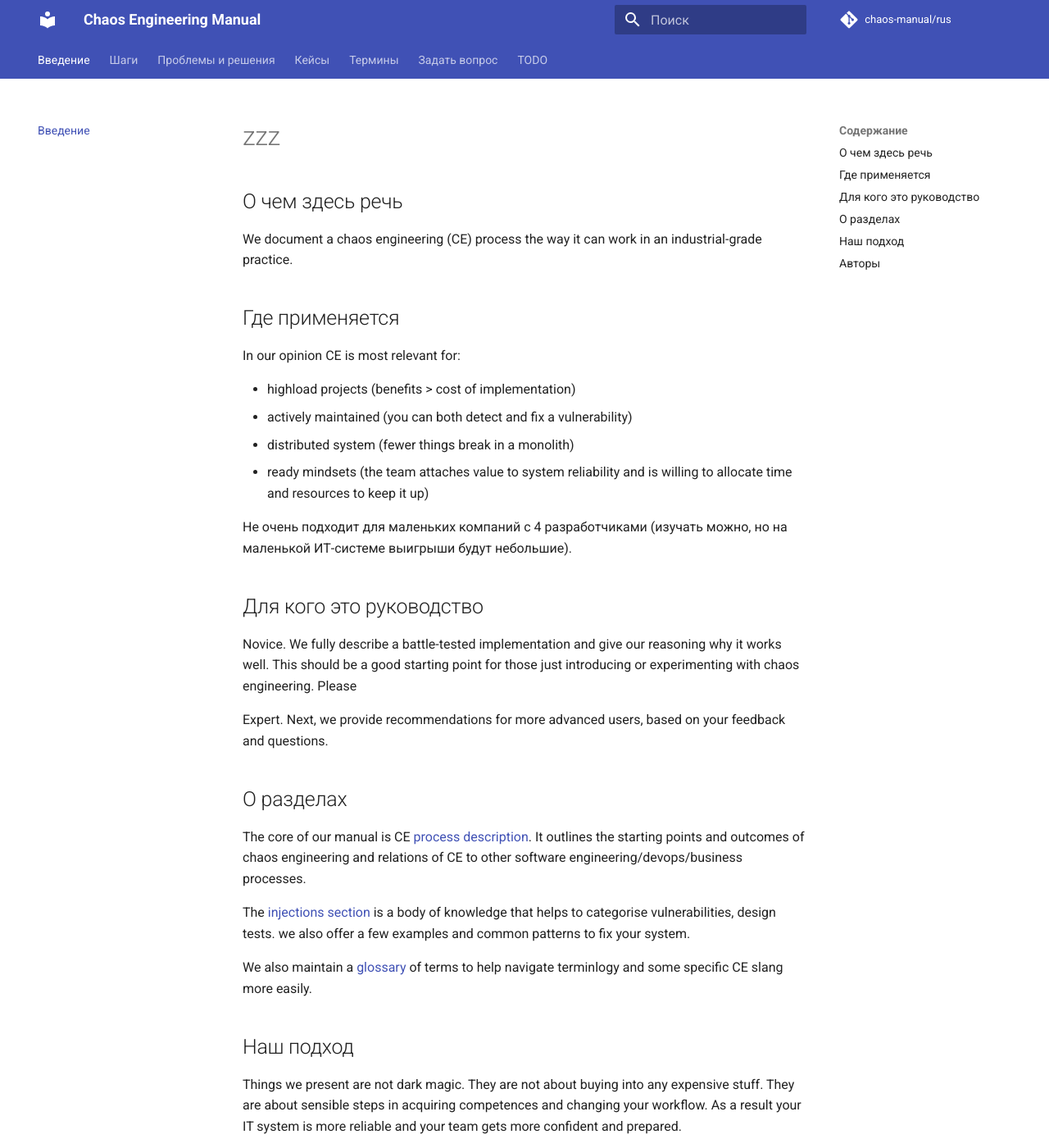
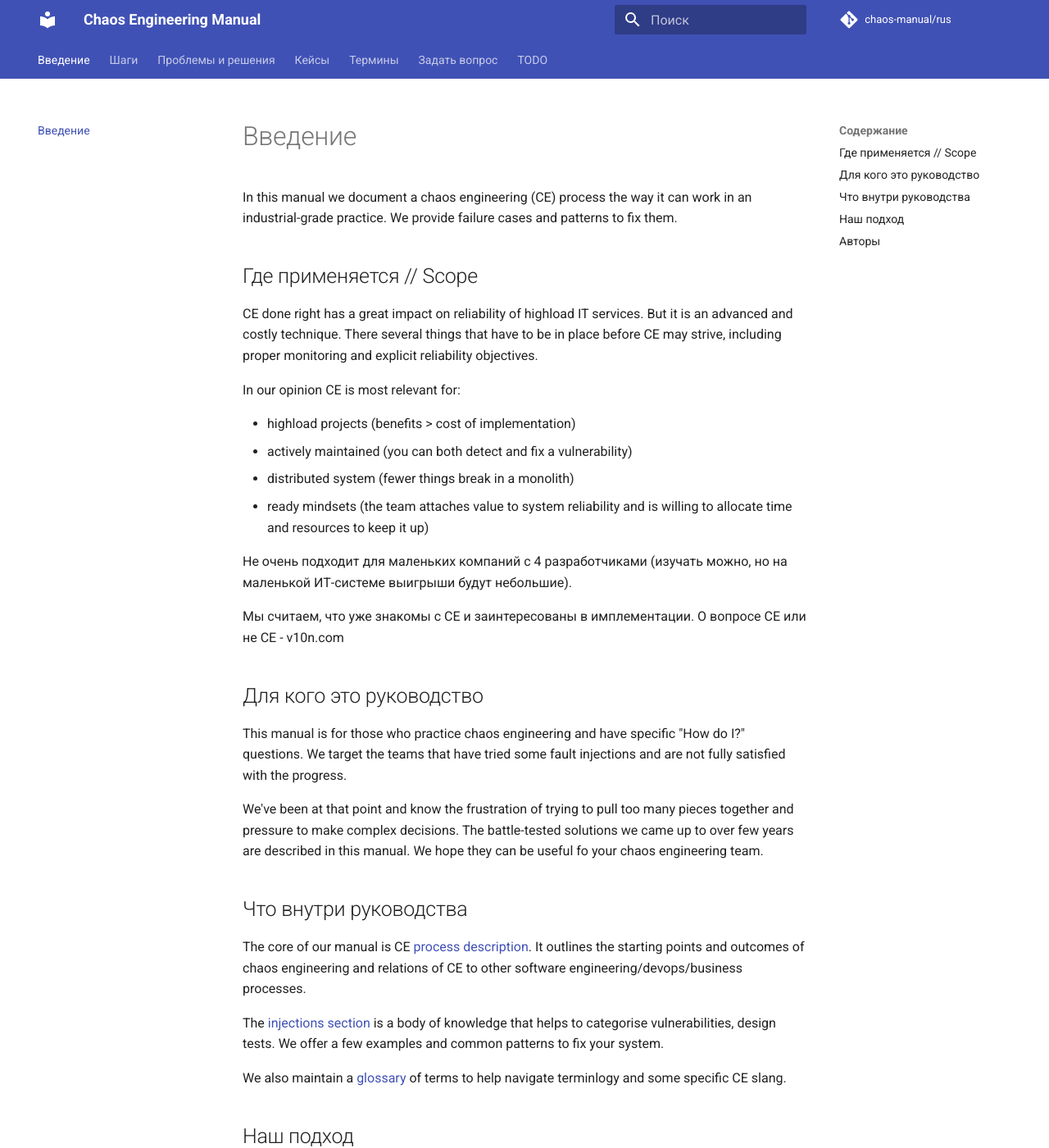
Before and after one commit to chaos-manual/rus, an MkDocs documentation site: the page built from documentation-ru/index.md, in a window 1280 px wide and 1400 px high. Shown: the whole window at 82% size. Built offline with MkDocs 1.6.1 and Material for MkDocs 9.7.7, drawn with Linux system fonts in a browser that asks for light colours; comment, search, counter and statistics services are not loaded; some of the changed text lies outside the part shown.

Commit message:
gh-pages update

```diff
--- a/documentation-ru/index.md
+++ b/documentation-ru/index.md
@@ -1,11 +1,16 @@
-# zzz
+# Введение
 
-## О чем здесь речь
+In this manual we document a chaos engineering (CE) process the way it
+can work in an industrial-grade practice. We provide failure
+cases and patterns to fix them.
 
-We document a chaos engineering (CE) process the way it
-can work in an industrial-grade practice.
+## Где применяется // Scope
 
-## Где применяется
+CE done right has a great impact on reliability of highload
+IT services. But it is an advanced and costly technique.
+There several things that have to be in place before CE
+may strive, including proper monitoring and explicit reliability
+objectives.
 
 In our opinion CE is most relevant for:
 
@@ -17,34 +22,35 @@ In our opinion CE is most relevant for:
 Не очень подходит для маленьких компаний с 4 разработчиками
 (изучать можно, но на маленькой ИТ-системе выигрыши будут небольшие).
 
+Мы считаем, что уже знакомы с CE и заинтересованы в имплементации.
+О вопросе CE или не CE - v10n.com
+
 ## Для кого это руководство
 
-Novice. We fully describe a battle-tested implementation
-and give our reasoning why it works well. This should be
-a good starting point for those just introducing
-or experimenting with chaos engineering. Please
+This manual is for those who practice chaos engineering
+and have specific "How do I?" questions. We target the teams that have tried some fault injections
+and are not fully satisfied with the progress.
 
-Expert. Next, we provide recommendations for more advanced
-users, based on your feedback and questions.
 
-## О разделах
+We've been at that point and know the frustration of trying to pull too many pieces together and pressure to make complex decisions. The battle-tested solutions we came up to over few years are described in this manual. We hope they can be useful fo your chaos engineering team.
+
+## Что внутри руководства
 
 The core of our manual is CE [process description](process.md). It outlines the starting points and outcomes of chaos engineering and relations of CE to other software engineering/devops/business processes.
 
 The [injections section](injections.md) is a body of knowledge that helps
-to categorise vulnerabilities, design tests. we also offer a few
+to categorise vulnerabilities, design tests. We offer a few
 examples and common patterns to fix your system.
 
 We also maintain a [glossary](glossary.md) of terms to help
-navigate terminlogy and some specific CE slang more easily.
+navigate terminlogy and some specific CE slang.
 
 ## Наш подход
 
 Things we present are not dark magic. They are not about
 buying into any expensive stuff. They are about sensible steps
-in acquiring competences and changing your workflow. As a result
-your IT system is more reliable and your team gets more confident
-and prepared.
+in acquiring competences and changing your own workflow
+and interactions with other teams.
 
 Getting more 9's is a journey, not a single act, so let's start!
 
```
Also changed, not shown: docs/ask/index.html (+1 -1 lines), docs/index.html (+1 -1 lines), docs/search/search_index.json (+1 -1 lines), documentation-ru/ask.md (+3 -0 lines), 1 other file.
